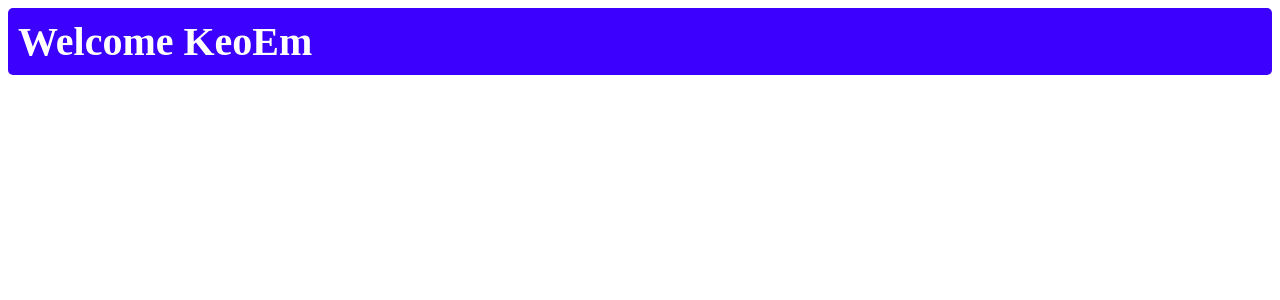
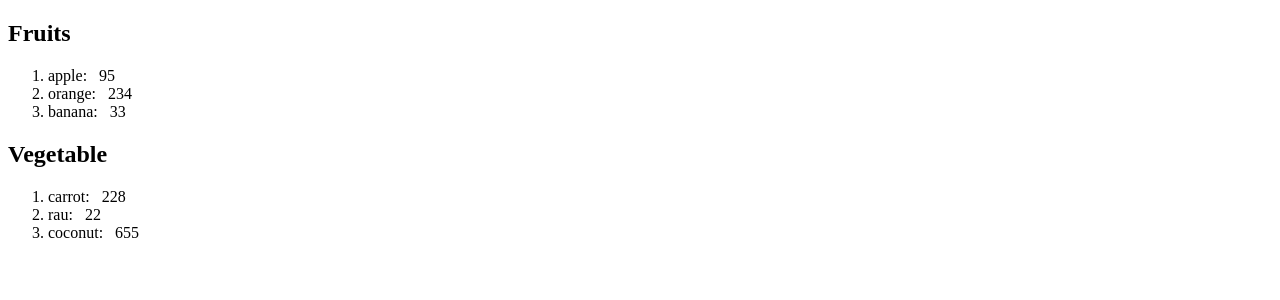
Before and after one commit to KhanhLy1202/react-full-course, a React (Vite) app in the folder my-react-app/: page / in a window 1280 px wide. Shown: the top 300 px of the page. Built offline with nearby package versions, Linux system fonts and the light colour scheme.

Commit message:
render lists

```diff
--- a/my-react-app/src/App.jsx
+++ b/my-react-app/src/App.jsx
@@ -1,9 +1,21 @@
-import UserGreeting from './UserGreeting.jsx';
-
+import List from './List.jsx';
+const fruits = [
+	{ id: 1, name: 'apple', calories: 95 },
+	{ id: 2, name: 'orange', calories: 234 },
+	{ id: 3, name: 'banana', calories: 33 },
+];
+const vegetables = [
+	{ id: 4, name: 'carrot', calories: 228 },
+	{ id: 5, name: 'rau', calories: 22 },
+	{ id: 6, name: 'coconut', calories: 655 },
+];
 function App() {
 	return (
 		<>
-			<UserGreeting isLoggedIn={true} username="KeoEm" />
+			{fruits.length > 0 && <List items={fruits} category="Fruits" />}
+			{vegetables.length > 0 && (
+				<List items={vegetables} category="Vegetable" />
+			)}
 		</>
 	);
 }
--- /dev/null
+++ b/my-react-app/src/List.jsx
@@ -0,0 +1,41 @@
+import propTypes from 'prop-types';
+
+function List(props) {
+	const category = props.category;
+	const itemList = props.items;
+
+	// fruits.sort((a, b) => a.name.localeCompare(b.name)); //anphabetical
+	// fruits.sort((a, b) => b.name.localeCompare(a.name)); //reverse //anphabetical
+	// fruits.sort((a, b) => a.calories - b.calories); //numberic
+	// fruits.sort((a, b) => b.calories - a.calories); // reverse numberic
+
+	// const lowCalFruits = fruits.filter((fruit) => fruit.calories < 100);
+	// const highCalFruits = fruits.filter((fruit) => fruit.calories >= 100);
+
+	const listItems = itemList.map((item) => (
+		<li key={item.id}>
+			{item.name}: &nbsp; {item.calories}
+		</li>
+	));
+	return (
+		<div>
+			<h2>{category}</h2>
+			<ol>{listItems}</ol>
+		</div>
+	);
+}
+List.propTypes = {
+	category: propTypes.string,
+	items: propTypes.arrayOf(
+		propTypes.shape({
+			id: propTypes.number,
+			calories: propTypes.number,
+			name: propTypes.string,
+		})
+	),
+};
+List.defaultProps = {
+	category: 'Category',
+	items: [],
+};
+export default List;
```
